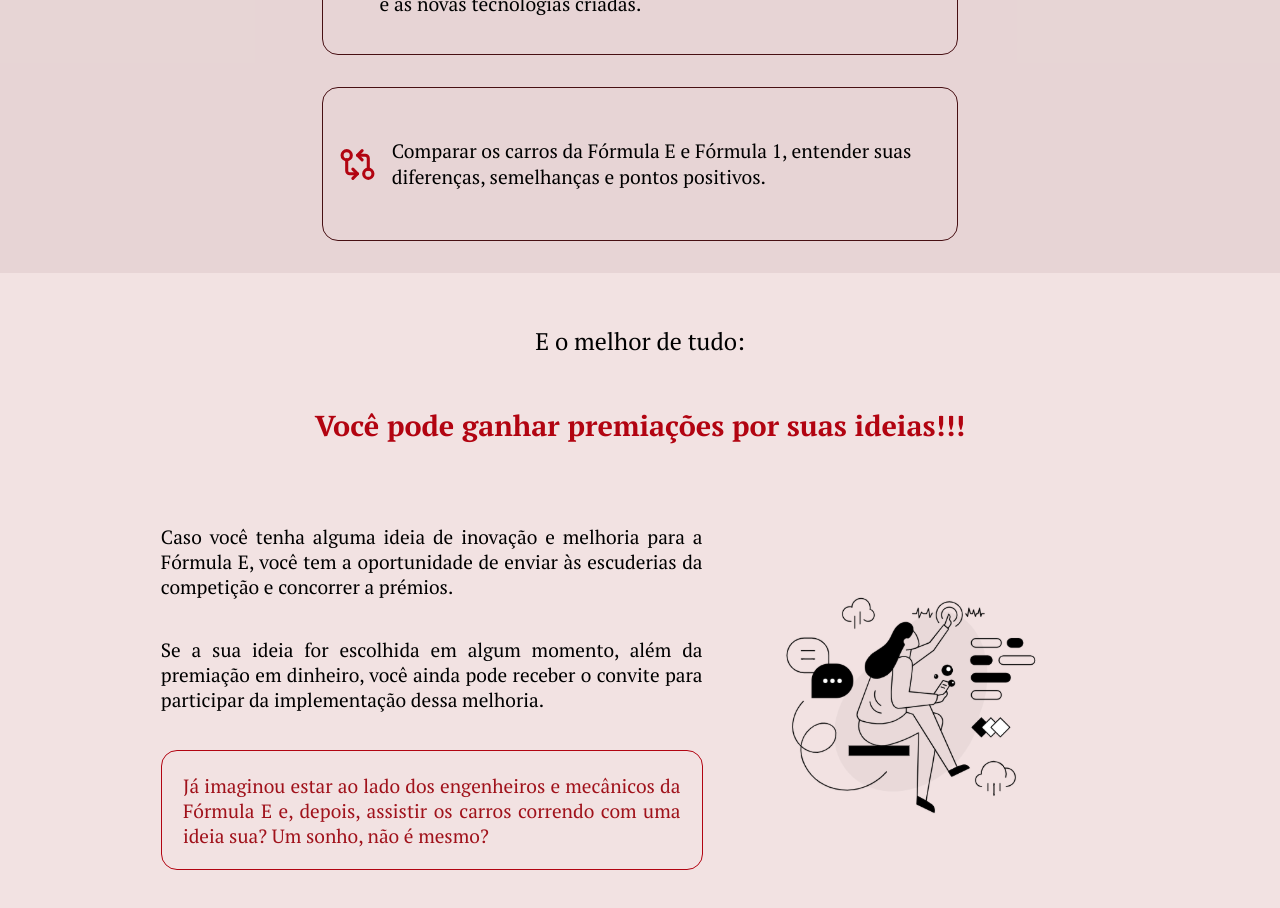
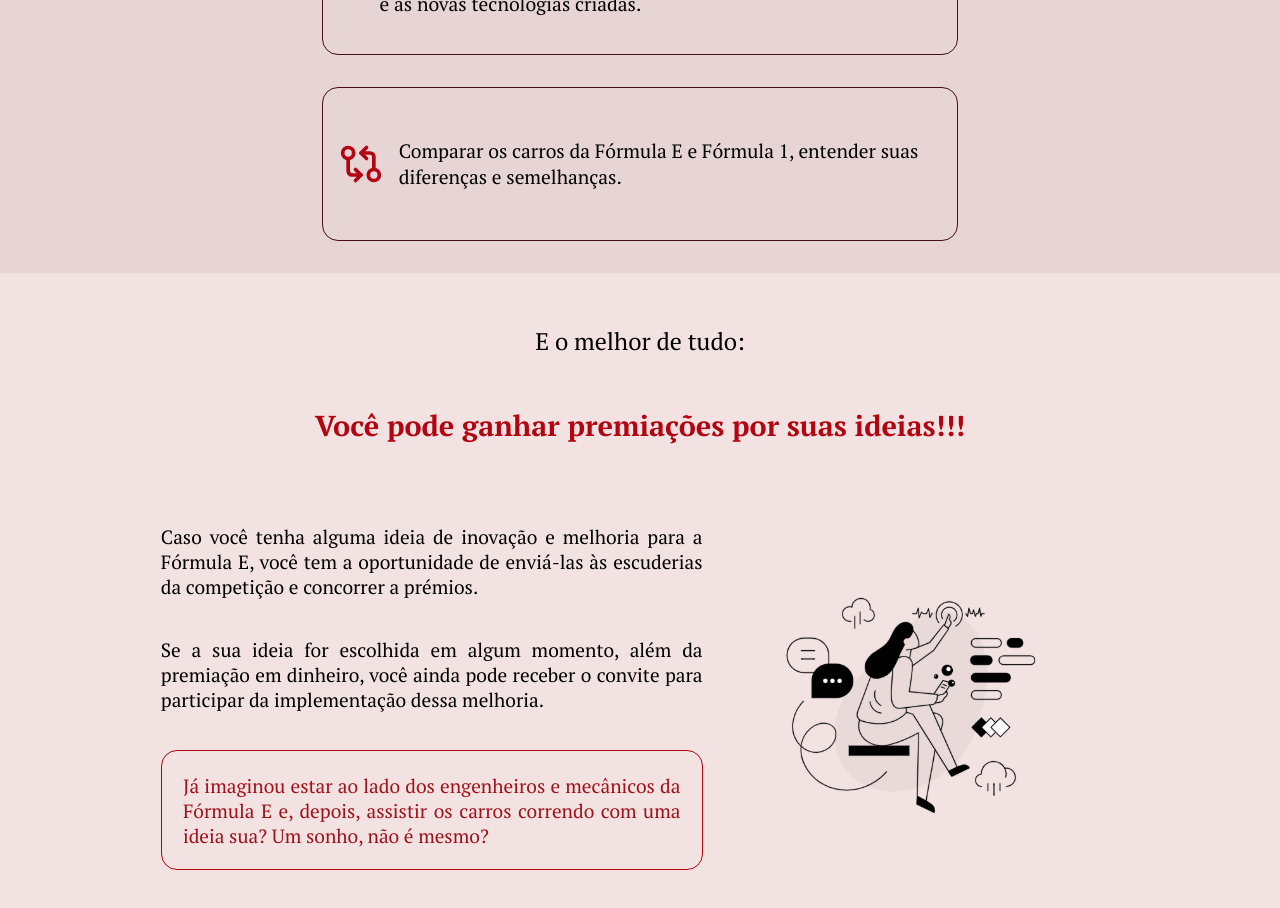
Before and after one commit to brunacostaz/Sustenrace, a React (Create React App) app: page / in a window 1280 px wide. Shown: the part 3240-4148 px from the top of the page. Built offline with nearby package versions, Linux system fonts and the light colour scheme.

Commit message:
ajuste do texto

```diff
--- a/src/componentes/SessaoRecompensas/index.js
+++ b/src/componentes/SessaoRecompensas/index.js
@@ -8,7 +8,7 @@
             <h1>Você pode ganhar premiações por suas ideias!!!</h1>
             <article className='textosPremios'>
                 <p className='p1'>
-                    Caso você tenha alguma ideia de inovação e melhoria para a Fórmula E, você tem a oportunidade de enviar às escuderias da competição e concorrer a prémios.
+                    Caso você tenha alguma ideia de inovação e melhoria para a Fórmula E, você tem a oportunidade de enviá-las às escuderias da competição e concorrer a prémios.
                 </p>
                 <p className='p2'>
                     Se a sua ideia for escolhida em algum momento, além da premiação em dinheiro, você ainda pode receber o convite para participar da implementação dessa melhoria.
--- a/src/componentes/SessaoSolucao/index.js
+++ b/src/componentes/SessaoSolucao/index.js
@@ -18,7 +18,7 @@
                         imgSrc='../../../../imagens/icon-compare.svg'
                         imgAlt='icone que representa a comparação entre dois elementos'>
                         <p>
-                            Comparar os carros da Fórmula E e Fórmula 1, entender suas diferenças, semelhanças e pontos positivos.
+                            Comparar os carros da Fórmula E e Fórmula 1, entender suas diferenças e semelhanças.
                         </p>
                     </CaixaImgText>
                 </article>
```
